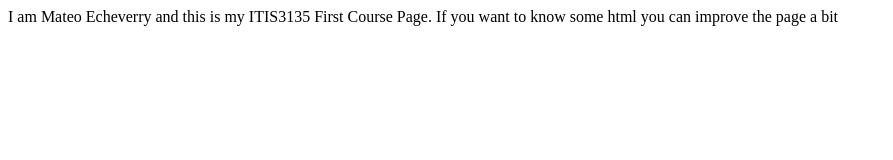
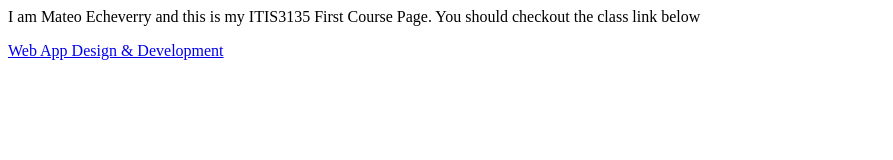
Before and after one commit to AyeTeo99/AyeTeo99.github.io, a plain HTML site: page index.html in a window 1280 px wide. Shown: the whole page, without its empty margins (0-893 px from the left). Drawn offline with Linux system fonts and the light colour scheme.

Commit message:
Update index.html

```diff
--- a/index.html
+++ b/index.html
@@ -1 +1,2 @@
-<p>I am Mateo Echeverry and this is my ITIS3135 First Course Page. If you want to know some html you can improve the page a bit</p>
+<p>I am Mateo Echeverry and this is my ITIS3135 First Course Page. You should checkout the class link below</p>
+<a href="itis3135">Web App Design & Development</a>
```
